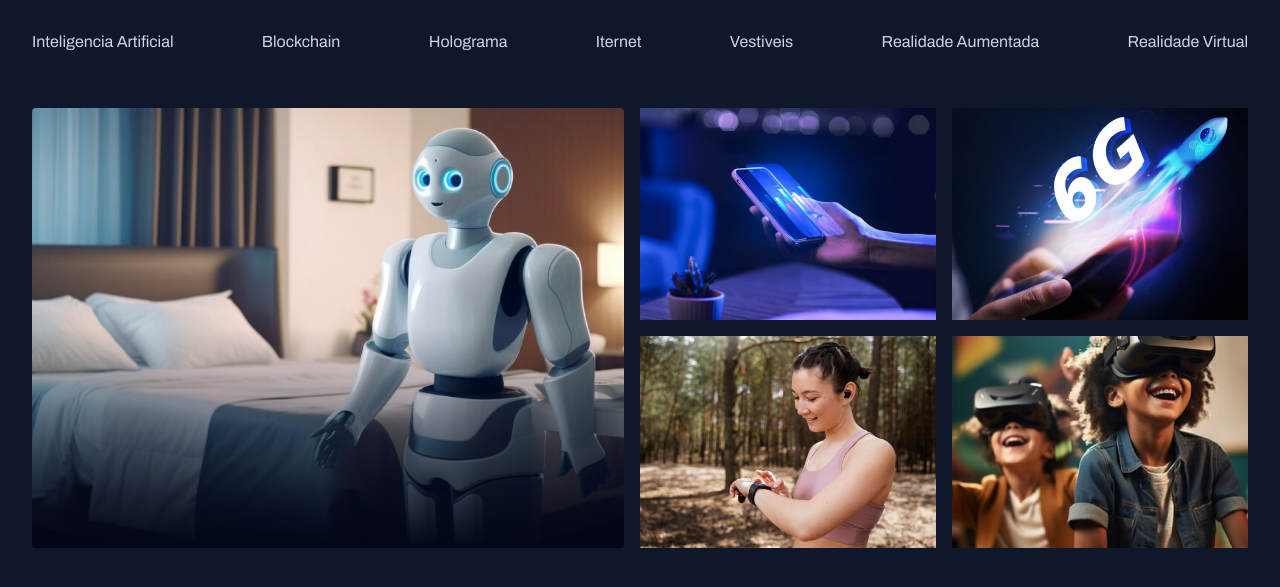
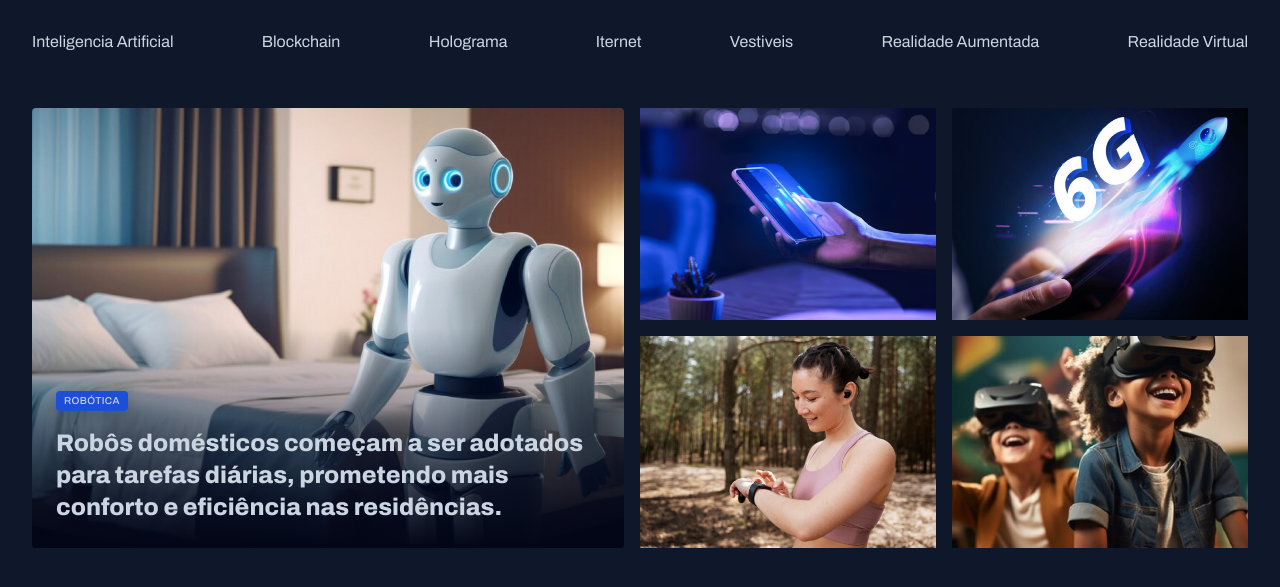
Before and after one commit to GuiCantarellas/portal-de-noticias, a plain HTML site: page index.html in a window 1280 px wide. Shown: the part 45-632 px from the top of the page. Drawn offline with Linux system fonts and the light colour scheme.

Commit message:
conteudo card

```diff
--- a/css/global.css
+++ b/css/global.css
@@ -55,3 +55,15 @@ img {
 main {
   margin-top: 40px;
 }
+
+.content-tag {
+  display: inline-block;
+  background-color: var(--brand-color-dark);
+  padding: 4px 8px;
+  border-radius: 4px;
+  font: 500 10px/1.2 var(--font-family);
+  text-transform: uppercase;
+  letter-spacing: 0.04em;
+  color: var(--text-color-primary);
+  box-shadow: 0px 4px 16px rgba(2, 6, 23, 0.251);
+}
--- a/css/section.css
+++ b/css/section.css
@@ -1,3 +1,4 @@
+@import url(global.css);
 #featured {
   img {
     height: 100%;
@@ -16,4 +17,14 @@
     top: 50%;
     background: linear-gradient(180deg, transparent 0%, #020617 100%);
   }
+
+  figcaption {
+    position: absolute;
+    bottom: 0;
+    padding: 24px;
+
+    h2 {
+      margin-top: 16px;
+    }
+  }
 }
--- a/css/utility.css
+++ b/css/utility.css
@@ -13,3 +13,19 @@
 .gap-16 {
   gap: 16px;
 }
+
+.text-2xl {
+  font: var(--h1);
+}
+
+.text-xl {
+  font: var(--h2);
+}
+
+.text-lg {
+  font: var(--h3);
+}
+
+.text-sm {
+  font: var(--text-sm);
+}
--- a/index.html
+++ b/index.html
@@ -39,9 +39,16 @@
     </header>
     <main class="grid container">
       <section id="featured" class="grid grid-flow-col gap-16">
-        <div class="card">
+        <figure class="card">
           <img src="assets/images/Image 01.png" alt="" />
-        </div>
+          <figcaption>
+            <span class="content-tag">robótica</span>
+            <h2 class="text-2xl">
+              Robôs domésticos começam a ser adotados para tarefas diárias,
+              prometendo mais conforto e eficiência nas residências.
+            </h2>
+          </figcaption>
+        </figure>
         <div class="grid grid-cols-2 gap-16">
           <div>
             <img src="assets/images/Image 02.png" alt="" />
```
